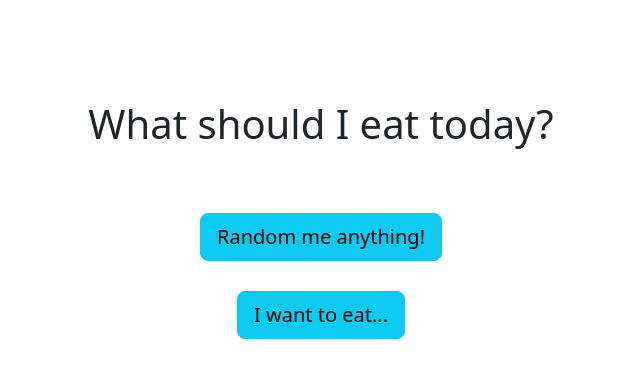
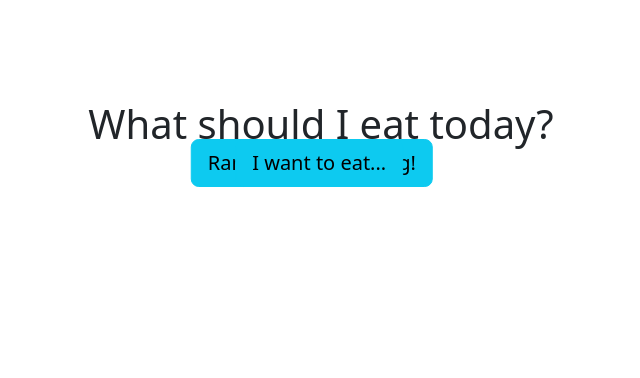
Before and after one commit to chonnikan-aue/what-should-I-eat-today, a React (Create React App) app: page / in a window 1280 px wide. Shown: the top 378 px of the page, without its empty margins (319-959 px from the left). Built offline with nearby package versions, Linux system fonts and the light colour scheme.

Commit message:
add button to go to recipe page after select the last food

```diff
--- a/src/App.css
+++ b/src/App.css
@@ -1,5 +1,6 @@
 .App {
   text-align: center;
+  position: relative;
 }
 
 .container {
--- a/src/components/Food.js
+++ b/src/components/Food.js
@@ -53,7 +53,7 @@ const Food = (props) => {
   };
 
   return (
-    <Col>
+    <div>
       {food ? (
         <img
           ref={foodImg}
@@ -62,7 +62,7 @@ const Food = (props) => {
           onClick={selectedFood}
         />
       ) : null}
-    </Col>
+    </div>
   );
 };
 
--- a/src/components/FoodList.js
+++ b/src/components/FoodList.js
@@ -2,6 +2,8 @@ import React from "react";
 import Food from "./Food";
 import Row from "react-bootstrap/Row";
 import { useState } from "react";
+import SeeRecipeButton from "./SeeRecipeButton/SeeRecipeButton";
+import { Col } from "react-bootstrap";
 
 const FoodList = (props) => {
   let [count, setCount] = useState(0);
@@ -11,6 +13,7 @@ const FoodList = (props) => {
       {props.chosenFood[0] && props.chosenFood[1] ? (
         <Row>
           {Object.keys(props.chosenFood[0]).length !== 0 ? (
+            <Col>
               <Food
                 chosenFood={props.chosenFood}
                 setChosenFood={props.setChosenFood}
@@ -18,8 +21,13 @@ const FoodList = (props) => {
                 count={count}
                 setCount={setCount}
               ></Food>
+              {Object.keys(props.chosenFood[1]).length === 0 ? (
+                <SeeRecipeButton />
+              ) : null}
+            </Col>
           ) : null}
           {Object.keys(props.chosenFood[1]).length !== 0 ? (
+            <Col>
               <Food
                 chosenFood={props.chosenFood}
                 setChosenFood={props.setChosenFood}
@@ -27,6 +35,10 @@ const FoodList = (props) => {
                 count={count}
                 setCount={setCount}
               ></Food>
+              {Object.keys(props.chosenFood[0]).length === 0 ? (
+                <SeeRecipeButton />
+              ) : null}
+            </Col>
           ) : null}
         </Row>
       ) : null}
--- /dev/null
+++ b/src/components/SeeRecipeButton/SeeRecipeButton.css
@@ -0,0 +1,5 @@
+button {
+  position: absolute;
+  top: 50%;
+  transform: translatex(-60%);
+}
--- /dev/null
+++ b/src/components/SeeRecipeButton/SeeRecipeButton.js
@@ -0,0 +1,13 @@
+import React from "react";
+import { Button } from "react-bootstrap";
+import './SeeRecipeButton.css'
+
+const SeeRecipeButton = () => {
+  return (
+    <Button type="button" variant="info" size="lg">
+      See Recipe
+    </Button>
+  );
+};
+
+export default SeeRecipeButton;
```
Lines whose indentation alone changed are shown as unchanged.
